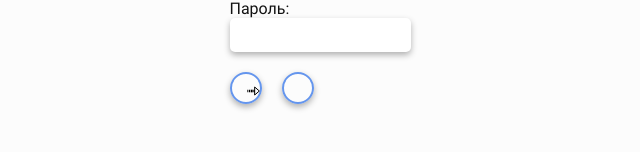
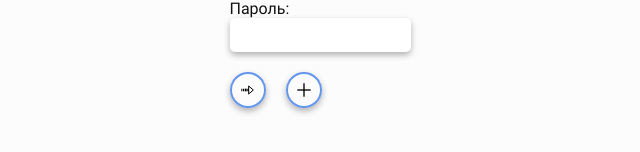
Before and after one commit to Vlad1m1ru5/BiKo-exchanger-ui-ssr, a React app: page /login in a window 1280 px wide. Shown: the part 174-326 px from the top of the page, without its empty margins (320-960 px from the left). Built offline with nearby package versions, Linux system fonts and the light colour scheme.

Commit message:
icons
reworked titled button icons

```diff
--- a/src/client/components/button.tsx
+++ b/src/client/components/button.tsx
@@ -8,8 +8,9 @@ const Button = styled.button<{
   border: 2px solid cornflowerblue;
   border-radius: 50%;
   box-shadow: ${({ theme }) => theme.input.shadow.active};
-  height: ${({ theme }) => theme.atom.size};
-  width: ${({ theme }) => theme.atom.size};
+  cursor: pointer;
+  display: flex;
+  padding: 0;
 
   &:hover {
     box-shadow: ${({ theme }) => theme.input.shadow.hover};
--- a/src/client/components/titeled-button.tsx
+++ /dev/null
@@ -1,19 +0,0 @@
-import React from 'react'
-import Button from 'client/components/button'
-
-interface Props {
-  onClick: action
-  title: string
-}
-
-const TiteledButton: React.FC<Props> = ({
-  children,
-  onClick,
-  title
-}) => (
-  <div title={title}>
-    <Button onClick={onClick}>{children}</Button>
-  </div>
-)
-
-export default TiteledButton
--- /dev/null
+++ b/src/client/components/title.tsx
@@ -0,0 +1,5 @@
+import styled from 'styled-components'
+
+const Title = styled.div<{ title: string }>``
+
+export default Title
--- a/src/client/pages/auth.tsx
+++ b/src/client/pages/auth.tsx
@@ -1,8 +1,9 @@
+import Button from 'client/components/button'
 import Centered from 'client/components/centered'
 import Group from 'client/components/group'
 import LabeledInput from 'client/components/labeled-input'
 import React, { useState } from 'react'
-import TiteledButton from 'client/components/titeled-button'
+import Title from 'client/components/title'
 import { isValidEmail, isValidName, isValidPassword } from 'client/utils'
 import { useHistory } from 'react-router-dom'
 
@@ -89,10 +90,11 @@ const Auth: React.FC = () => {
           onChange={changeInputName}
           type='text'
         />
-        <TiteledButton
-          onClick={clickConfirm}
-          title={'Подтвердить'}
-        />
+        <Title title='Подтвердить'>
+          <Button onClick={clickConfirm}>
+
+          </Button>
+        </Title>
         </Group>
      </Centered>
   )
--- a/src/client/pages/login.tsx
+++ b/src/client/pages/login.tsx
@@ -1,10 +1,12 @@
+import Add from 'assets/icons/Add.svg'
 import Arrow from 'assets/icons/Arrow.svg'
+import Button from 'client/components/button'
 import Centered from 'client/components/centered'
 import Group from 'client/components/group'
 import Icon from 'client/components/icon'
 import LabeledInput from 'client/components/labeled-input'
 import React, { useState } from 'react';
-import TiteledButton from 'client/components/titeled-button'
+import Title from 'client/components/title'
 import Topbar from 'client/components/topbar'
 import actions from 'store/actions'
 import api from 'client/api';
@@ -118,14 +120,16 @@ const Login: React.FC<Props> = ({
           type='text'
         />
         <Group direction='row'>
-          <TiteledButton
-            onClick={clickEnter}
-            title={'Войти'}
-          ><Icon src={Arrow} /></TiteledButton>
-          <TiteledButton
-            onClick={clickRegister}
-            title={'Создать аккаунт'}
-          />
+          <Title title='Войти'>
+            <Button onClick={clickEnter}>
+            <Icon src={Arrow} />
+            </Button>
+          </Title>
+          <Title title='Создать аккаунт'>
+            <Button onClick={clickRegister}>
+            <Icon src={Add} />
+            </Button>
+          </Title>
         </Group>
         {error !== null && (
           <h3>{error.message}</h3>
```
